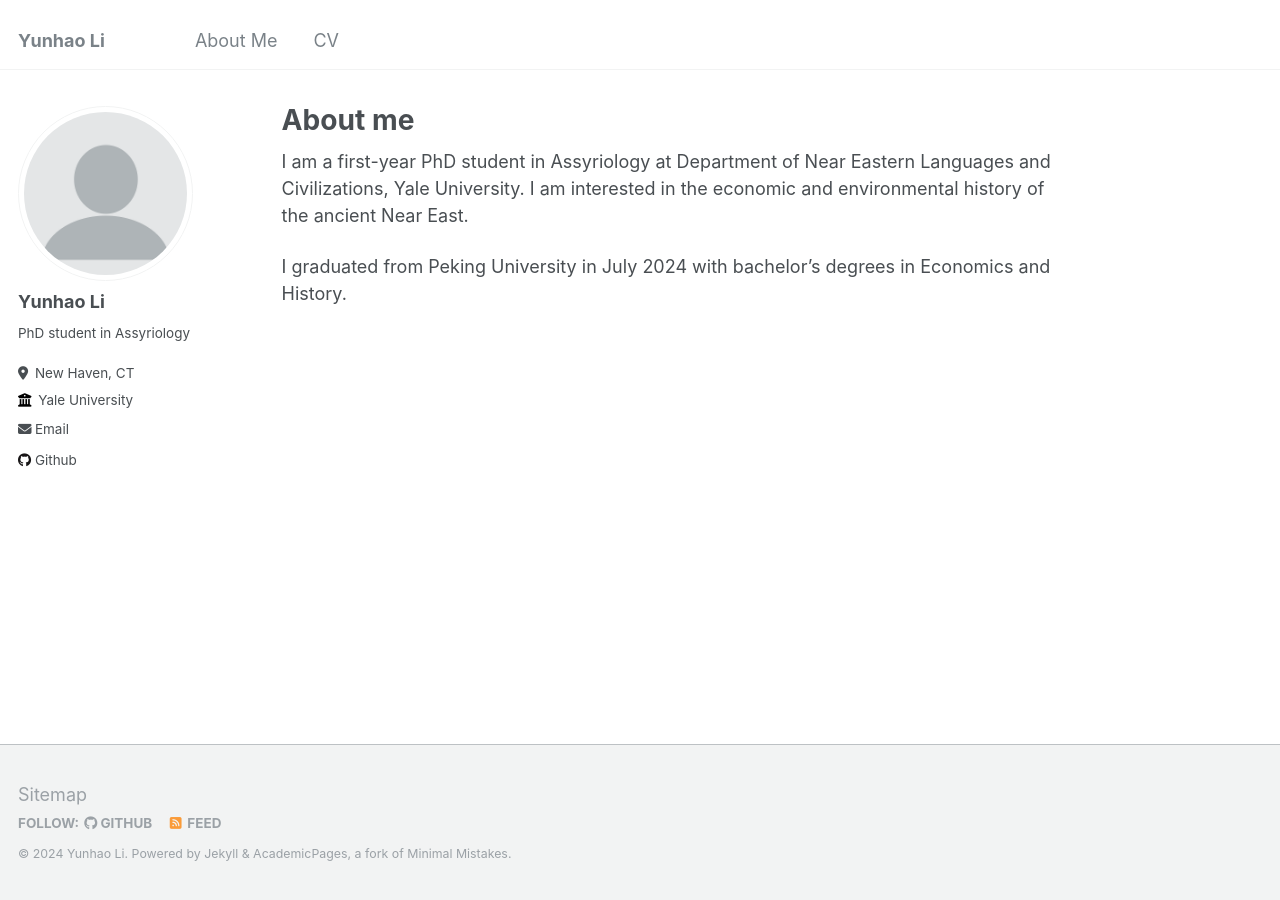
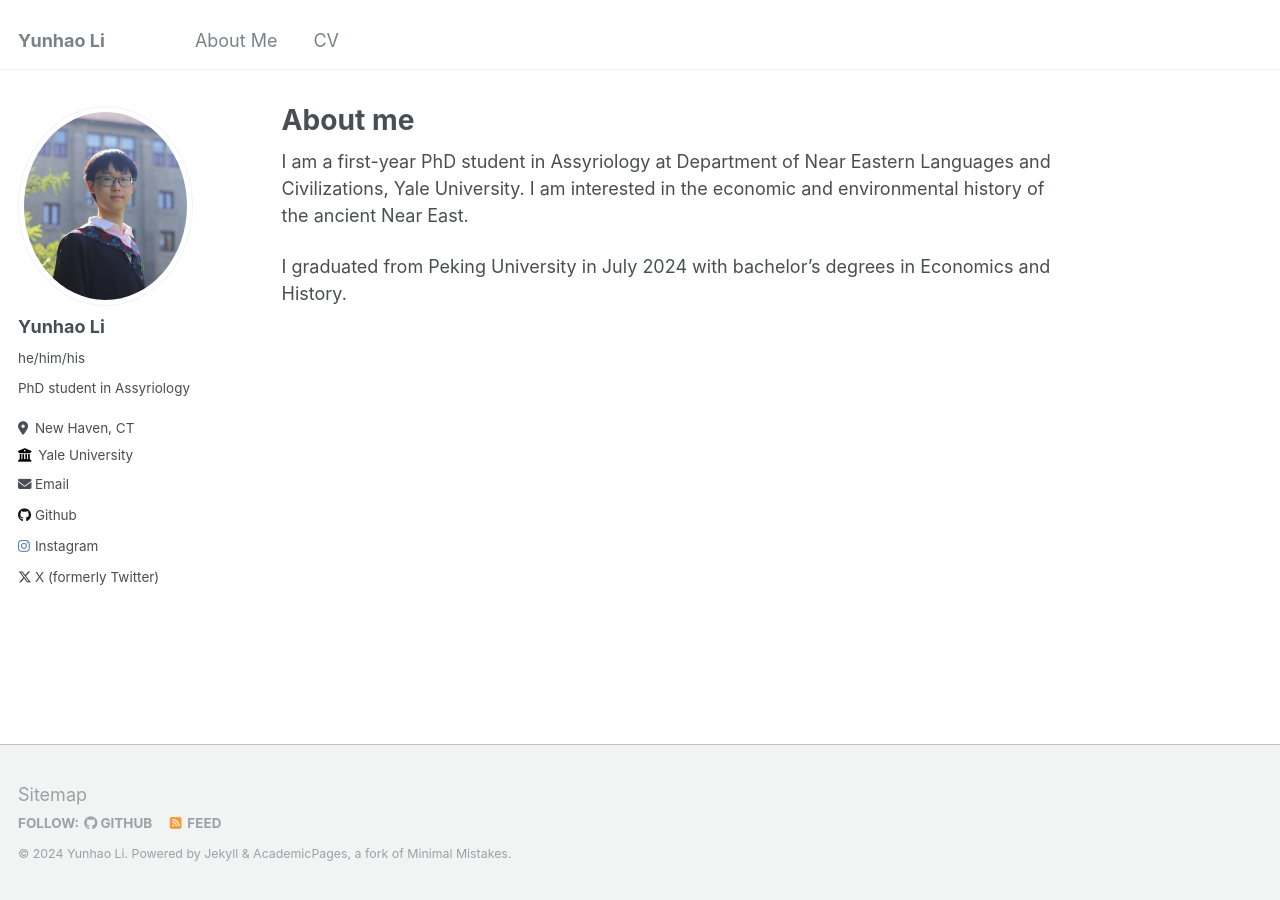
Before and after one commit to derek-yunhao-li/derek-yunhao-li, a Jekyll site: the page built from _pages/about.md, in a window 1280 px wide. Built offline with Jekyll 4.4.1, drawn with Linux system fonts in a browser that asks for light colours.

Commit message:
Update _config.yml

```diff
--- a/_config.yml
+++ b/_config.yml
@@ -21,9 +21,9 @@ repository               : "derek-yunhao-li/derek-yunhao-li.github.io"
 #               Additional customization can be done by editing /_includes/author-profile.html
 author:
   # Biographic information
-  avatar           : "profile.png"
+  avatar           : "profile.jpg"
   name             : "Yunhao Li"
-  pronouns         : # example: "she/her"
+  pronouns         : "he/him/his"
   bio              : "PhD student in Assyriology"
   location         : "New Haven, CT"
   employer         : "Yale University"
@@ -55,7 +55,7 @@ author:
   goodreads        : # Username
   google_plus      : # Username
   keybase          : # Username
-  instagram        : # Username
+  instagram        : "derek.yunhao.li"
   lastfm           : # Username
   linkedin         : # Username
   mastodon         : # URL
@@ -65,7 +65,7 @@ author:
   steam            : # Username
   telegram         : # URL
   tumblr           : # Username
-  twitter          : # Username for X / Twitter
+  twitter          : "Derek_yhli"
   vine             : # Username
   weibo            : # Username
   wikipedia        : # Username
```
